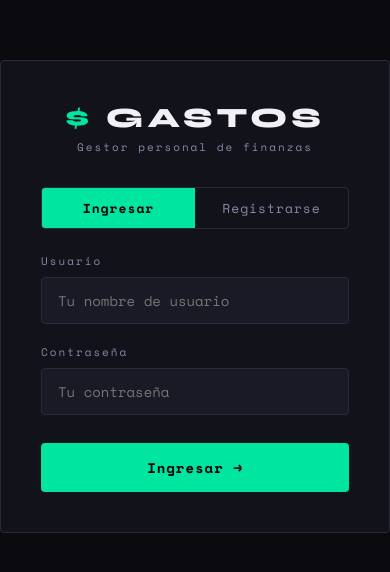
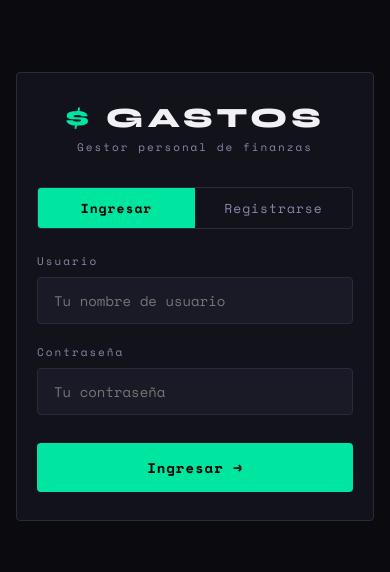
Before and after one commit to TheLampT/Gestor-gastos, a React (Vite) app in the folder frontend/: page / in a window 390 px wide. Shown: the part 126-698 px from the top of the page. Built offline with nearby package versions, Linux system fonts and the light colour scheme.

Commit message:
Refactor styles to support responsive design and update import statement

```diff
--- a/frontend/src/App.jsx
+++ b/frontend/src/App.jsx
@@ -3,7 +3,7 @@ import {
   PieChart, Pie, Cell, Tooltip, ResponsiveContainer,
   BarChart, Bar, XAxis, YAxis, CartesianGrid,
 } from "recharts";
-import { styles } from "./styles";
+import { getStyles } from "./styles";
 
 //const API = "https://gestor-gastos-eqbt.onrender.com/api";
 const API = "http://localhost:3001/api";
@@ -27,6 +27,8 @@ function AuthScreen({ onLogin }) {
   const [form, setForm] = useState({ username: "", password: "" });
   const [error, setError] = useState("");
   const [loading, setLoading] = useState(false);
+  const isMobile = window.innerWidth < 640;
+  const styles = getStyles(isMobile);
 
   const handleSubmit = async (e) => {
     e.preventDefault();
@@ -117,6 +119,9 @@ export default function App() {
     fecha: new Date().toISOString().split("T")[0],
   });
   const [error, setError] = useState("");
+
+  const isMobile = window.innerWidth < 640;
+  const styles = getStyles(isMobile);
 
   const token = localStorage.getItem("token");
 
--- a/frontend/src/styles.js
+++ b/frontend/src/styles.js
@@ -1,41 +1,41 @@
-export const styles = {
+export const getStyles = (isMobile) => ({
   app: { minHeight: "100vh", background: "var(--bg)" },
   header: { borderBottom: "1px solid var(--border)", background: "var(--surface)", position: "sticky", top: 0, zIndex: 100 },
-  headerInner: { maxWidth: 960, margin: "0 auto", padding: "16px 24px", display: "flex", alignItems: "center", justifyContent: "space-between" },
-  logo: { fontFamily: "var(--font-display)", fontSize: 22, fontWeight: 800, letterSpacing: 4, color: "var(--text)" },
+  headerInner: { maxWidth: 960, margin: "0 auto", padding: isMobile ? "12px 16px" : "16px 24px", display: "flex", alignItems: "center", justifyContent: "space-between", flexWrap: "wrap", gap: 8 },
+  logo: { fontFamily: "var(--font-display)", fontSize: isMobile ? 18 : 22, fontWeight: 800, letterSpacing: 4, color: "var(--text)" },
   logoAccent: { color: "var(--accent)" },
   subtitle: { fontSize: 11, color: "var(--text-muted)", letterSpacing: 2, marginTop: 2 },
-  headerActions: { display: "flex", gap: 12, alignItems: "center" },
-  monthInput: { background: "var(--surface2)", border: "1px solid var(--border)", color: "var(--text)", padding: "8px 12px", borderRadius: "var(--radius)", fontSize: 13 },
-  btnAccent: { background: "transparent", border: "1px solid var(--accent)", color: "var(--accent)", padding: "8px 18px", borderRadius: "var(--radius)", fontSize: 13, letterSpacing: 1 },
-  btnAccentActive: { background: "var(--accent)", border: "1px solid var(--accent)", color: "#000", padding: "8px 18px", borderRadius: "var(--radius)", fontSize: 13, fontWeight: 700, letterSpacing: 1 },
-  btnLogout: { background: "transparent", border: "1px solid var(--border)", color: "var(--text-muted)", padding: "8px 14px", borderRadius: "var(--radius)", fontSize: 12, letterSpacing: 1 },
-  main: { maxWidth: 960, margin: "0 auto", padding: "32px 24px" },
-  cards: { display: "grid", gridTemplateColumns: "repeat(3, 1fr)", gap: 16, marginBottom: 32 },
-  card: { background: "var(--surface)", border: "1px solid", borderRadius: "var(--radius)", padding: "24px 20px" },
+  headerActions: { display: "flex", gap: isMobile ? 8 : 12, alignItems: "center", flexWrap: "wrap" },
+  monthInput: { background: "var(--surface2)", border: "1px solid var(--border)", color: "var(--text)", padding: isMobile ? "6px 8px" : "8px 12px", borderRadius: "var(--radius)", fontSize: isMobile ? 12 : 13 },
+  btnAccent: { background: "transparent", border: "1px solid var(--accent)", color: "var(--accent)", padding: isMobile ? "6px 12px" : "8px 18px", borderRadius: "var(--radius)", fontSize: isMobile ? 12 : 13, letterSpacing: 1 },
+  btnAccentActive: { background: "var(--accent)", border: "1px solid var(--accent)", color: "#000", padding: isMobile ? "6px 12px" : "8px 18px", borderRadius: "var(--radius)", fontSize: isMobile ? 12 : 13, fontWeight: 700, letterSpacing: 1 },
+  btnLogout: { background: "transparent", border: "1px solid var(--border)", color: "var(--text-muted)", padding: isMobile ? "6px 10px" : "8px 14px", borderRadius: "var(--radius)", fontSize: 12, letterSpacing: 1 },
+  main: { maxWidth: 960, margin: "0 auto", padding: isMobile ? "16px" : "32px 24px" },
+  cards: { display: "grid", gridTemplateColumns: isMobile ? "1fr" : "repeat(3, 1fr)", gap: 12, marginBottom: isMobile ? 16 : 32 },
+  card: { background: "var(--surface)", border: "1px solid", borderRadius: "var(--radius)", padding: isMobile ? "16px" : "24px 20px" },
   cardLabel: { fontSize: 11, color: "var(--text-muted)", letterSpacing: 2, marginBottom: 8 },
-  cardValue: { fontFamily: "var(--font-display)", fontSize: 28, fontWeight: 700 },
-  charts: { display: "grid", gridTemplateColumns: "1fr 1fr", gap: 16, marginBottom: 32 },
-  chartBox: { background: "var(--surface)", border: "1px solid var(--border)", borderRadius: "var(--radius)", padding: 24 },
+  cardValue: { fontFamily: "var(--font-display)", fontSize: isMobile ? 22 : 28, fontWeight: 700 },
+  charts: { display: "grid", gridTemplateColumns: isMobile ? "1fr" : "1fr 1fr", gap: 12, marginBottom: isMobile ? 16 : 32 },
+  chartBox: { background: "var(--surface)", border: "1px solid var(--border)", borderRadius: "var(--radius)", padding: isMobile ? 16 : 24 },
   chartTitle: { fontFamily: "var(--font-display)", fontSize: 13, fontWeight: 700, letterSpacing: 2, color: "var(--text-muted)", marginBottom: 16, textTransform: "uppercase" },
   legend: { display: "flex", flexWrap: "wrap", gap: "8px 16px", marginTop: 12 },
   legendItem: { display: "flex", alignItems: "center", gap: 6, color: "var(--text-muted)", fontSize: 11 },
   legendDot: { width: 8, height: 8, borderRadius: "50%" },
-  listSection: { background: "var(--surface)", border: "1px solid var(--border)", borderRadius: "var(--radius)", padding: 24 },
-  listHeader: { display: "flex", justifyContent: "space-between", alignItems: "center", marginBottom: 20 },
-  filterSelect: { background: "var(--surface2)", border: "1px solid var(--border)", color: "var(--text)", padding: "6px 12px", borderRadius: "var(--radius)", fontSize: 12 },
+  listSection: { background: "var(--surface)", border: "1px solid var(--border)", borderRadius: "var(--radius)", padding: isMobile ? 16 : 24 },
+  listHeader: { display: "flex", justifyContent: "space-between", alignItems: isMobile ? "flex-start" : "center", flexDirection: isMobile ? "column" : "row", gap: isMobile ? 10 : 0, marginBottom: 20 },
+  filterSelect: { background: "var(--surface2)", border: "1px solid var(--border)", color: "var(--text)", padding: "6px 12px", borderRadius: "var(--radius)", fontSize: 12, width: isMobile ? "100%" : "auto" },
   list: { display: "flex", flexDirection: "column", gap: 8 },
-  txItem: { display: "flex", alignItems: "center", gap: 12, padding: "12px 16px", background: "var(--surface2)", borderRadius: "var(--radius)" },
+  txItem: { display: "flex", alignItems: "center", gap: isMobile ? 8 : 12, padding: isMobile ? "10px 12px" : "12px 16px", background: "var(--surface2)", borderRadius: "var(--radius)" },
   txType: { width: 32, height: 32, borderRadius: "var(--radius)", display: "flex", alignItems: "center", justifyContent: "center", fontSize: 16, fontWeight: 700, flexShrink: 0 },
-  txInfo: { flex: 1 },
-  txDesc: { fontSize: 14, fontWeight: 700, marginBottom: 2 },
+  txInfo: { flex: 1, minWidth: 0 },
+  txDesc: { fontSize: isMobile ? 13 : 14, fontWeight: 700, marginBottom: 2, whiteSpace: "nowrap", overflow: "hidden", textOverflow: "ellipsis" },
   txMeta: { fontSize: 11, color: "var(--text-muted)", letterSpacing: 1 },
-  txMonto: { fontFamily: "var(--font-display)", fontSize: 16, fontWeight: 700 },
-  btnDelete: { background: "transparent", border: "none", color: "var(--text-muted)", fontSize: 20, padding: "0 4px", lineHeight: 1 },
+  txMonto: { fontFamily: "var(--font-display)", fontSize: isMobile ? 14 : 16, fontWeight: 700, flexShrink: 0 },
+  btnDelete: { background: "transparent", border: "none", color: "var(--text-muted)", fontSize: 20, padding: "0 4px", lineHeight: 1, flexShrink: 0 },
   empty: { textAlign: "center", padding: "40px 0", color: "var(--text-muted)", lineHeight: 2, fontSize: 14 },
   // Auth
-  authBg: { minHeight: "100vh", display: "flex", alignItems: "center", justifyContent: "center", background: "var(--bg)" },
-  authCard: { background: "var(--surface)", border: "1px solid var(--border)", borderRadius: "var(--radius)", padding: "40px", width: "100%", maxWidth: 420 },
+  authBg: { minHeight: "100vh", display: "flex", alignItems: "center", justifyContent: "center", background: "var(--bg)", padding: isMobile ? 16 : 0 },
+  authCard: { background: "var(--surface)", border: "1px solid var(--border)", borderRadius: "var(--radius)", padding: isMobile ? "28px 20px" : "40px", width: "100%", maxWidth: 420 },
   authLogo: { fontFamily: "var(--font-display)", fontSize: 28, fontWeight: 800, letterSpacing: 4, textAlign: "center", marginBottom: 4 },
   authSubtitle: { fontSize: 11, color: "var(--text-muted)", letterSpacing: 2, textAlign: "center", marginBottom: 32 },
   authToggle: { display: "flex", marginBottom: 24, border: "1px solid var(--border)", borderRadius: "var(--radius)", overflow: "hidden" },
@@ -43,16 +43,16 @@ export const styles = {
   authTabActive: { flex: 1, padding: "10px", background: "var(--accent)", border: "none", color: "#000", fontSize: 13, fontWeight: 700, letterSpacing: 1 },
   // Form
   formContainer: { maxWidth: 520, margin: "0 auto" },
-  sectionTitle: { fontFamily: "var(--font-display)", fontSize: 24, fontWeight: 800, letterSpacing: 2, marginBottom: 28 },
+  sectionTitle: { fontFamily: "var(--font-display)", fontSize: isMobile ? 20 : 24, fontWeight: 800, letterSpacing: 2, marginBottom: 28 },
   errorBox: { background: "#ff4d6d22", border: "1px solid #ff4d6d", color: "#ff4d6d", padding: "12px 16px", borderRadius: "var(--radius)", marginBottom: 20, fontSize: 13 },
   form: { display: "flex", flexDirection: "column", gap: 20 },
   fieldGroup: { display: "flex", flexDirection: "column", gap: 8 },
   label: { fontSize: 11, color: "var(--text-muted)", letterSpacing: 2 },
   input: { background: "var(--surface2)", border: "1px solid var(--border)", color: "var(--text)", padding: "12px 16px", borderRadius: "var(--radius)", fontSize: 14, outline: "none" },
-  row: { display: "flex", gap: 16 },
+  row: { display: "flex", gap: 16, flexDirection: isMobile ? "column" : "row" },
   toggleGroup: { display: "flex", gap: 8 },
   toggleInactive: { flex: 1, padding: "10px", background: "var(--surface2)", border: "1px solid var(--border)", color: "var(--text-muted)", borderRadius: "var(--radius)", fontSize: 13, letterSpacing: 1 },
   toggleActiveRed: { flex: 1, padding: "10px", background: "#ff4d6d22", border: "1px solid #ff4d6d", color: "#ff4d6d", borderRadius: "var(--radius)", fontSize: 13, fontWeight: 700, letterSpacing: 1 },
   toggleActiveGreen: { flex: 1, padding: "10px", background: "#00e5a022", border: "1px solid #00e5a0", color: "#00e5a0", borderRadius: "var(--radius)", fontSize: 13, fontWeight: 700, letterSpacing: 1 },
   btnSubmit: { background: "var(--accent)", border: "none", color: "#000", padding: "14px", borderRadius: "var(--radius)", fontSize: 14, fontWeight: 700, letterSpacing: 1, marginTop: 8 },
-};
+});
```
